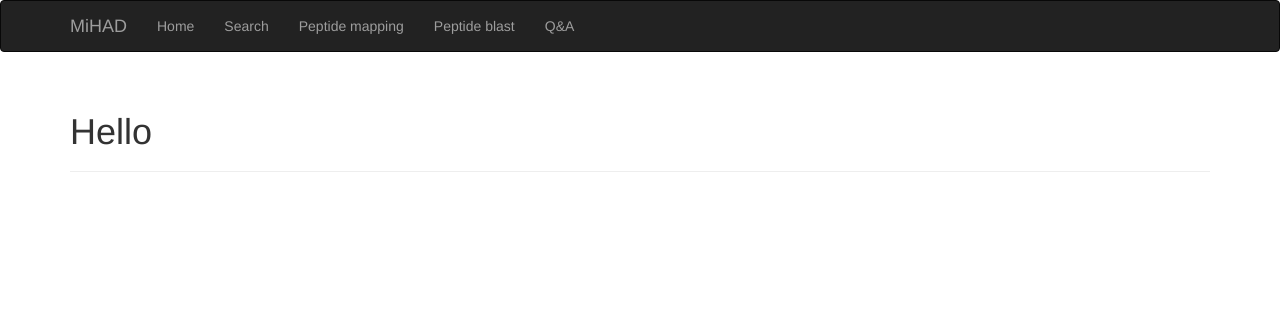
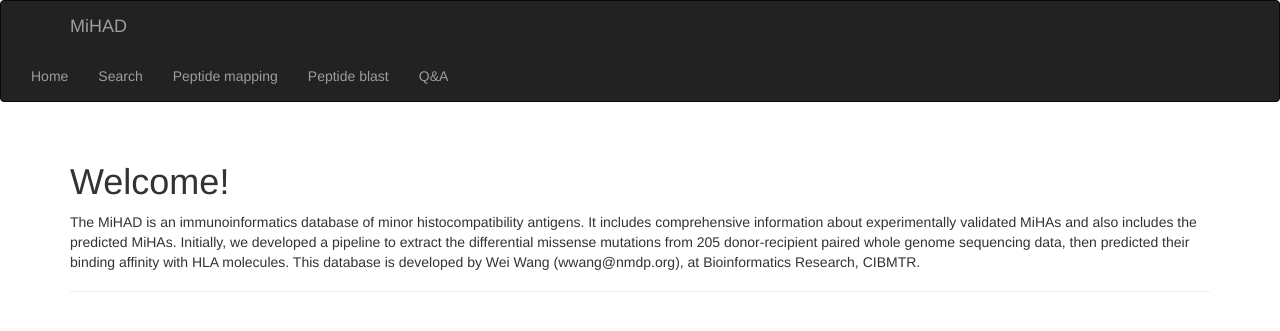
Before and after one commit to wwang-nmdp/MiHAD, a Flask app: page / in a window 1280 px wide. Shown: the top 331 px of the page. Run offline with Flask 2, Linux system fonts and the light colour scheme; some libraries are stand-ins or nearby versions.

Commit message:
--Add QA page

```diff
--- a/mihiWeb.py
+++ b/mihiWeb.py
@@ -22,6 +22,11 @@ def index():
     return render_template('index.html')
 
 
+@main.route('/QA')
+def qAndA():
+    return render_template('QandA.html')
+
+
 @app.route('/user/<name>')
 def user(name):
     return render_template('user.html', name=name)
--- a/templates/base.html
+++ b/templates/base.html
@@ -21,24 +21,17 @@
             </button>
             <a class="navbar-brand" href="{{ url_for('main.index') }}">MiHAD</a>
         </div>
-        <div class="navbar-collapse collapse">
+    </div>
+    <div class="navbar-collapse collapse">
             <ul class="nav navbar-nav">
                 <li><a href="{{ url_for('main.index') }}">Home</a></li>
                 <li><a href="{{ url_for('main.index') }}">Search</a></li>
                 <li><a href="{{ url_for('main.index') }}">Peptide mapping</a></li>
                 <li><a href="{{ url_for('main.index') }}">Peptide blast</a></li>
-                <li><a href="{{ url_for('main.index') }}">Q&A</a></li>
+                <li><a href="{{ url_for('main.qAndA') }}">Q&A</a></li>
             </ul>
-            <ul class="nav navbar-nav navbar-right">
-                <li class="dropdown">
-                    <ul class="dropdown-menu">
 
-                    </ul>
-                </li>
-
-            </ul>
         </div>
-    </div>
 </div>
 {% endblock %}
 
--- a/templates/index.html
+++ b/templates/index.html
@@ -4,6 +4,8 @@
 
 {% block page_content %}
 <div class="page-header">
-    <h1>Hello</h1>
+    <h1>Welcome!</h1>
+    <p>The MiHAD is an immunoinformatics database of minor histocompatibility antigens. It includes comprehensive information about experimentally validated MiHAs and also includes the predicted MiHAs. Initially, we developed a pipeline to extract the differential missense mutations from 205 donor-recipient paired whole genome sequencing data, then predicted their binding affinity with HLA molecules.
+This database is developed by Wei Wang (wwang@nmdp.org), at Bioinformatics Research, CIBMTR.</p>
 </div>
 {% endblock %}
```
Also changed, not shown: templates/QandA.html (added, +9 -0 lines).
